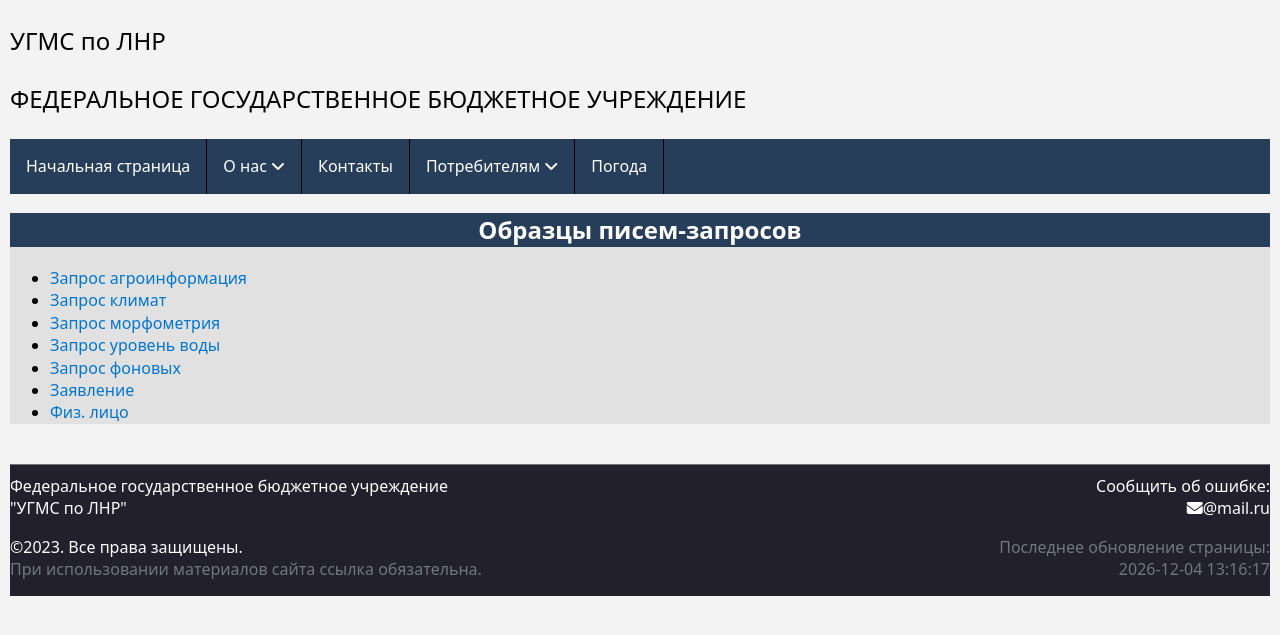
After one commit to n1tr0xs/ugmslnr.ru, a PHP site: page /request_samples.php in a window 1280 px wide. The commit adds this page. Shown: the top 635 px of the page. Run offline with PHP 8.4, Linux system fonts and the light colour scheme; some libraries are stand-ins or nearby versions.

Commit message:
request samples added; some renames

```diff
--- a/files/example1.txt
+++ /dev/null
@@ -1 +0,0 @@
-example1
--- a/files/example2.txt
+++ /dev/null
@@ -1 +0,0 @@
-example2
--- a/files/example3.txt
+++ /dev/null
@@ -1 +0,0 @@
-example3
--- a/header.php
+++ b/header.php
@@ -19,9 +19,10 @@
       </li>
       <li class='navbar'><a href='contacts.php'>Контакты</a></li>
       <li class='navbar dropdown'>
-        <a class='dropdown' href='to_customers.php'>Потребителям</a>
+        <a class='dropdown' href='pricelist.php'>Потребителям</a>
         <div class='navbar dropdown-content'>
           <a href="pricelist.php">Услуги</a>
+          <a href="request_samples.php">Образцы писем-запросов</a>
           <a href="office_hours.php">Часы приема</a>
         </div>
       </li>
--- /dev/null
+++ b/request_samples.php
@@ -0,0 +1,26 @@
+<!DOCTYPE html>
+<html lang="en" dir="ltr">
+  <head>
+    <meta charset="utf-8">
+    <link rel="stylesheet" href="/css/master.css">
+    <title></title>
+</head>
+  <body>
+    <? include 'header.php'; ?>
+    <div id='content'>
+      <h2>Образцы писем-запросов</h2>
+      <div>
+        <ul>
+          <li> <a href="/files/request_samples/Запрос агроинформация.doc">Запрос агроинформация</a> </li>
+          <li> <a href="/files/request_samples/Запрос климат.doc">Запрос климат</a> </li>
+          <li> <a href="/files/request_samples/Запрос морфометрия.doc">Запрос морфометрия</a> </li>
+          <li> <a href="/files/request_samples/Запрос уровень воды.doc">Запрос уровень воды</a> </li>
+          <li> <a href="/files/request_samples/Запрос фоновых.doc">Запрос фоновых</a> </li>
+          <li> <a href="/files/request_samples/Заявление.doc">Заявление</a> </li>
+          <li> <a href="/files/request_samples/Физ. лицо.doc">Физ. лицо</a> </li>
+        </ul>
+      </div>
+    </div>
+    <? include 'footer.php'; ?>
+</body>
+</html>
```
Also changed, not shown: index.php (+13 -1 lines), js/funcs.js (added, +10 -0 lines), js/index.js (deleted, +0 -21 lines), to_customers.php (deleted, +0 -23 lines), 7 other files.
